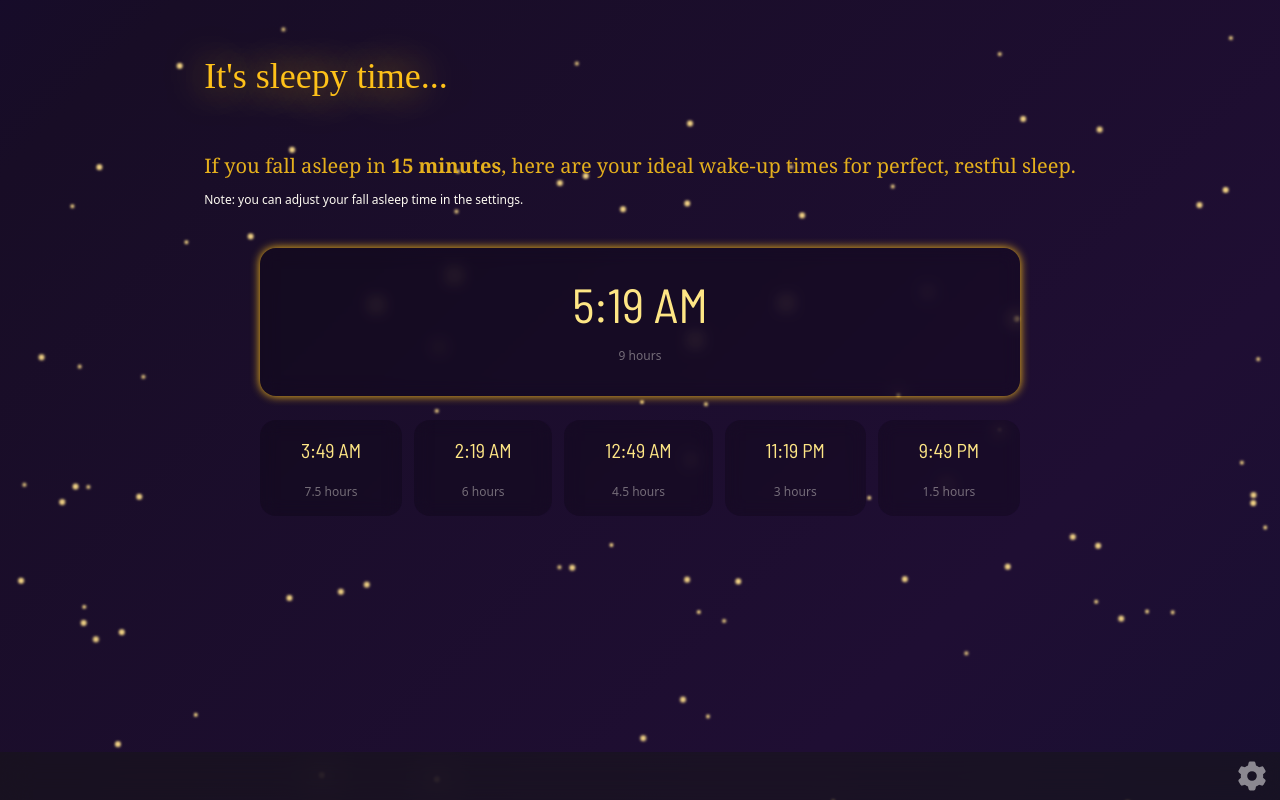
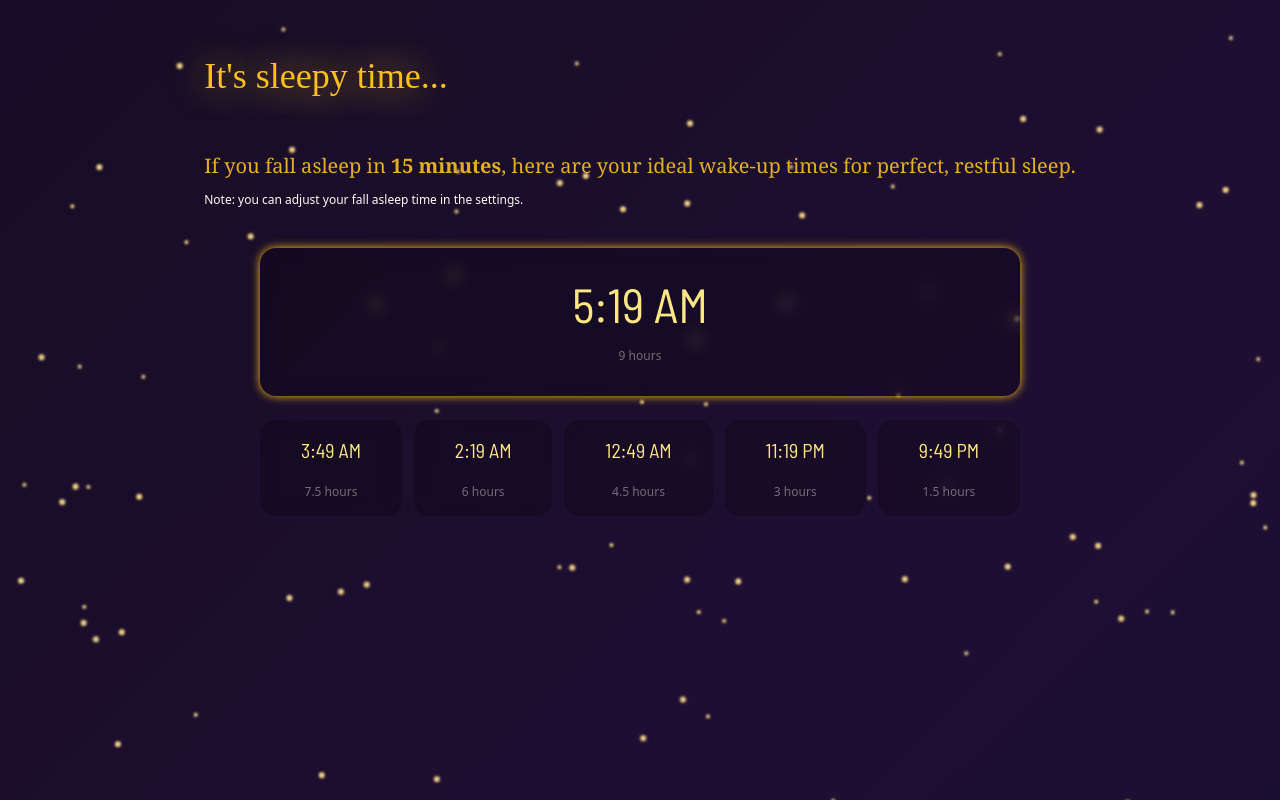
Before and after one commit to aronsantha/wakey, a React (Vite) app: page / in a window 1280 px wide. Built offline with nearby package versions, Linux system fonts and the light colour scheme; a web font is replaced by a local one.

Commit message:
test on device

```diff
--- a/src/components/App.jsx
+++ b/src/components/App.jsx
@@ -78,15 +78,6 @@ function App() {
           </div>
         </main>
       </div>
-      <div className="flex px-3 h-12 items-center backdrop-blur-lg bg-neutral-900/50 justify-end fixed bottom-0 w-full">
-        <Cog6ToothIcon
-          as={"button"}
-          tabIndex="0"
-          onClick={() => setIsModalOpen(true)}
-          className=" z-10   cursor-pointer rounded-full text-white opacity-50 transition-all duration-75 hover:opacity-100 h-8"
-          aria-label="Open settings modal"
-        />
-      </div>
     </>
   );
 }
```
